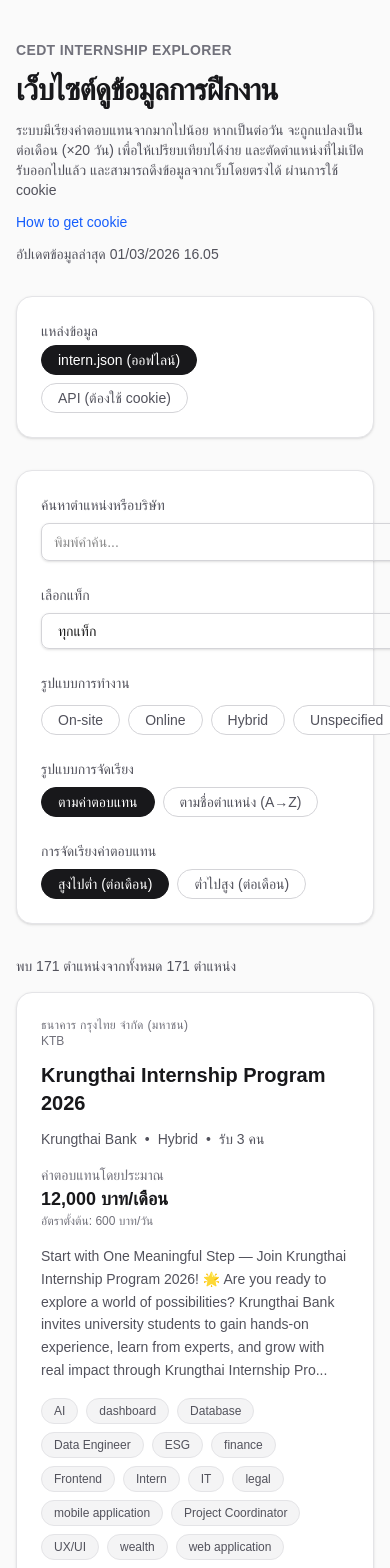
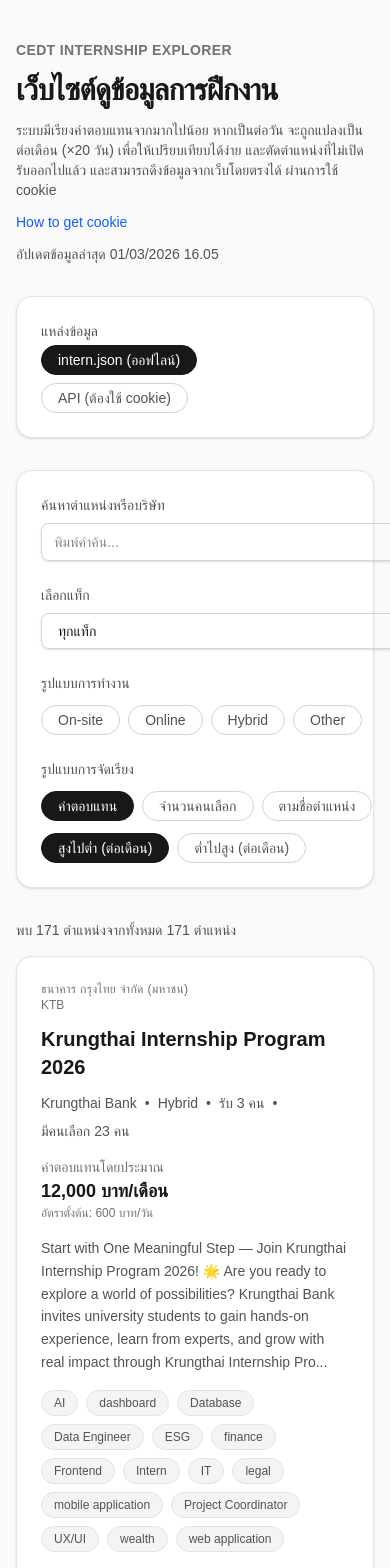
Before and after one commit to sayhi7562/CEDT-Internship-Explorer, a Next.js app: page / in a window 390 px wide. Shown: the top 1568 px of the page. Built offline with nearby package versions, Linux system fonts and the light colour scheme.

Commit message:
add can sort how many student select

```diff
--- a/app/components/JobBoard.tsx
+++ b/app/components/JobBoard.tsx
@@ -22,7 +22,7 @@ const WORKING_CONDITION_OPTIONS: {
   { label: "On-site", value: "On-Site" },
   { label: "Online", value: "Online" },
   { label: "Hybrid", value: "Hybrid" },
-  { label: "Unspecified", value: "Unspecified" },
+  { label: "Other", value: "Unspecified" },
 ];
 
 function formatCurrency(value: number): string {
@@ -43,7 +43,7 @@ function buildFilterableJobs(
   selectedWorkingConditions: WorkingConditionCategory[],
   searchQuery: string,
   sortOrder: "asc" | "desc",
-  sortMode: "compensation" | "title",
+  sortMode: "compensation" | "title" | "popularity",
 ): Job[] {
   const trimmedQuery = searchQuery.trim().toLowerCase();
   const hasQuery = trimmedQuery.length > 0;
@@ -72,7 +72,24 @@ function buildFilterableJobs(
   });
 
   if (sortMode === "title") {
-    return filtered.sort((a, b) => a.title.localeCompare(b.title, "th-TH"));
+    return filtered.sort((a, b) =>
+      sortOrder === "desc"
+        ? b.title.localeCompare(a.title, "th-TH")
+        : a.title.localeCompare(b.title, "th-TH"),
+    );
+  }
+
+  if (sortMode === "popularity") {
+    return filtered.sort((a, b) => {
+      const aCount = a.inStudentDraftCount ?? 0;
+      const bCount = b.inStudentDraftCount ?? 0;
+
+      if (aCount === bCount) {
+        return a.title.localeCompare(b.title, "th-TH");
+      }
+
+      return sortOrder === "desc" ? bCount - aCount : aCount - bCount;
+    });
   }
 
   const sorted = filtered.sort((a, b) => {
@@ -120,9 +137,9 @@ const JobBoard = ({ initialJobs, initialTags }: JobBoardProps) => {
   >([]);
   const [searchQuery, setSearchQuery] = useState<string>("");
   const [sortOrder, setSortOrder] = useState<"asc" | "desc">("desc");
-  const [sortMode, setSortMode] = useState<"compensation" | "title">(
-    "compensation",
-  );
+  const [sortMode, setSortMode] = useState<
+    "compensation" | "title" | "popularity"
+  >("compensation");
 
   const activeJobs = dataSource === "local" ? initialJobs : (remoteJobs ?? []);
   const activeTags = useMemo(() => {
@@ -358,11 +375,11 @@ const JobBoard = ({ initialJobs, initialTags }: JobBoardProps) => {
             </div>
           </div>
 
-          <div className="flex flex-col gap-2 md:col-span-2">
+          <div className="flex flex-col gap-3 md:col-span-2">
             <span className="text-sm font-medium text-zinc-600">
               รูปแบบการจัดเรียง
             </span>
-            <div className="flex gap-2">
+            <div className="flex flex-wrap gap-2">
               <button
                 type="button"
                 onClick={() => setSortMode("compensation")}
@@ -372,7 +389,18 @@ const JobBoard = ({ initialJobs, initialTags }: JobBoardProps) => {
                     : "border-zinc-300 bg-white text-zinc-600 hover:border-zinc-400"
                 }`}
               >
-                ตามค่าตอบแทน
+                ค่าตอบแทน
+              </button>
+              <button
+                type="button"
+                onClick={() => setSortMode("popularity")}
+                className={`rounded-full border px-4 py-1 text-sm transition-colors ${
+                  sortMode === "popularity"
+                    ? "border-zinc-900 bg-zinc-900 text-white"
+                    : "border-zinc-300 bg-white text-zinc-600 hover:border-zinc-400"
+                }`}
+              >
+                จำนวนคนเลือก
               </button>
               <button
                 type="button"
@@ -383,37 +411,39 @@ const JobBoard = ({ initialJobs, initialTags }: JobBoardProps) => {
                     : "border-zinc-300 bg-white text-zinc-600 hover:border-zinc-400"
                 }`}
               >
-                ตามชื่อตำแหน่ง (A→Z)
+                ตามชื่อตำแหน่ง
               </button>
             </div>
-          </div>
-
-          <div className="flex flex-col gap-2 md:col-span-2">
-            <span className="text-sm font-medium text-zinc-600">
-              การจัดเรียงค่าตอบแทน
-            </span>
-            <div className="flex gap-2">
+            <div className="flex flex-wrap gap-2">
               <button
                 type="button"
                 onClick={() => setSortOrder("desc")}
                 className={`rounded-full border px-4 py-1 text-sm transition-colors ${
-                  sortOrder === "desc" && sortMode === "compensation"
+                  sortOrder === "desc"
                     ? "border-zinc-900 bg-zinc-900 text-white"
                     : "border-zinc-300 bg-white text-zinc-600 hover:border-zinc-400"
                 }`}
               >
-                สูงไปต่ำ (ต่อเดือน)
+                {sortMode === "title"
+                  ? "Z → A"
+                  : sortMode === "popularity"
+                    ? "มีคนเลือกจากมากไปน้อย"
+                    : "สูงไปต่ำ (ต่อเดือน)"}
               </button>
               <button
                 type="button"
                 onClick={() => setSortOrder("asc")}
                 className={`rounded-full border px-4 py-1 text-sm transition-colors ${
-                  sortOrder === "asc" && sortMode === "compensation"
+                  sortOrder === "asc"
                     ? "border-zinc-900 bg-zinc-900 text-white"
                     : "border-zinc-300 bg-white text-zinc-600 hover:border-zinc-400"
                 }`}
               >
-                ต่ำไปสูง (ต่อเดือน)
+                {sortMode === "title"
+                  ? "A → Z"
+                  : sortMode === "popularity"
+                    ? "มีคนเลือกจากน้อยไปมาก"
+                    : "ต่ำไปสูง (ต่อเดือน)"}
               </button>
             </div>
           </div>
@@ -472,6 +502,13 @@ const JobBoard = ({ initialJobs, initialTags }: JobBoardProps) => {
                           </span>
                         </>
                       )}
+                      <span>•</span>
+                      <span>
+                        มีคนเลือก{" "}
+                        {job.inStudentDraftCount?.toLocaleString("th-TH") ??
+                          "0"}{" "}
+                        คน
+                      </span>
                     </div>
                   </div>
 
--- a/app/lib/intern-transform.ts
+++ b/app/lib/intern-transform.ts
@@ -19,6 +19,7 @@ export type JobListing = {
   compensationAmount: number | null;
   compensationTypeLabel: string | null;
   quota: number | null;
+  inStudentDraftCount: number | null;
 };
 
 export type JobDetail = JobListing & {
@@ -74,6 +75,7 @@ type RawInternItem = {
   endDate?: string | null;
   isPublished?: boolean;
   isAcceptingApplication?: boolean;
+  inStudentDraftCount?: number | null;
 };
 
 export type RawInternDataset = {
@@ -209,6 +211,7 @@ export function transformRawItems(items: RawInternItem[]): JobDetail[] {
       compensationTypeLabel: cleanupString(
         item.compensationType?.compensationType,
       ),
+      inStudentDraftCount: item.inStudentDraftCount ?? null,
       descriptionHtml: rawDescription,
       officeName: cleanupString(item.officeName),
       officeAddressLine1: cleanupMultiline(item.officeAddressLine1),
@@ -245,6 +248,7 @@ export function buildJobListings(details: JobDetail[]): JobListing[] {
     compensationAmount: job.compensationAmount,
     compensationTypeLabel: job.compensationTypeLabel,
     quota: job.quota,
+    inStudentDraftCount: job.inStudentDraftCount,
   }));
 }
 
```
